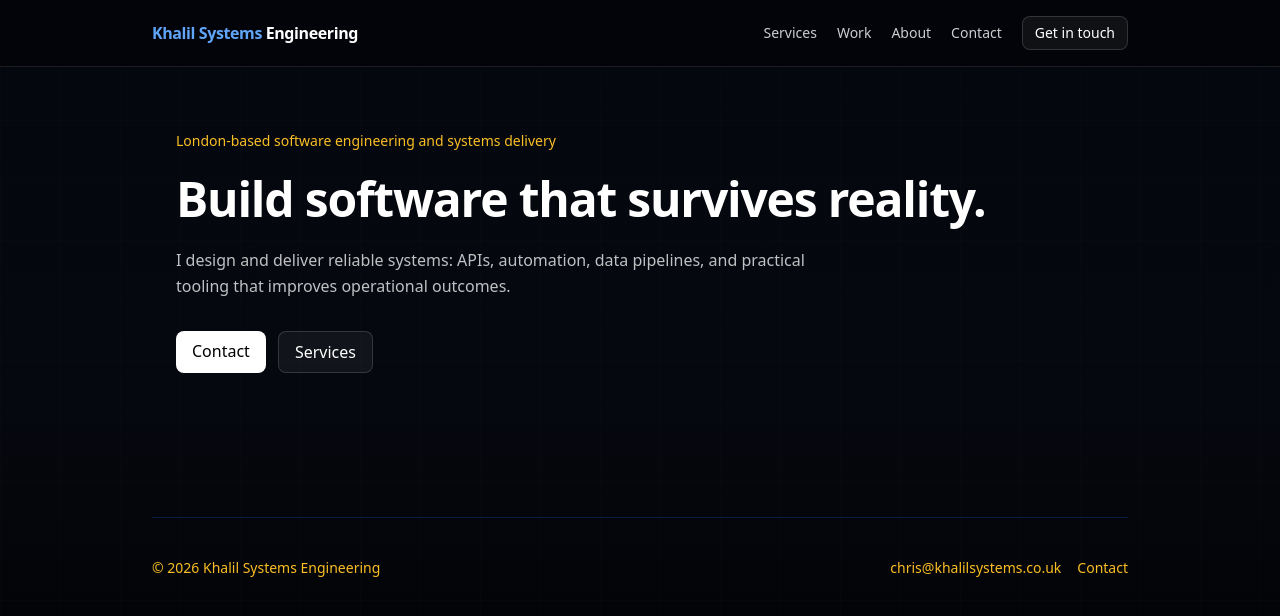
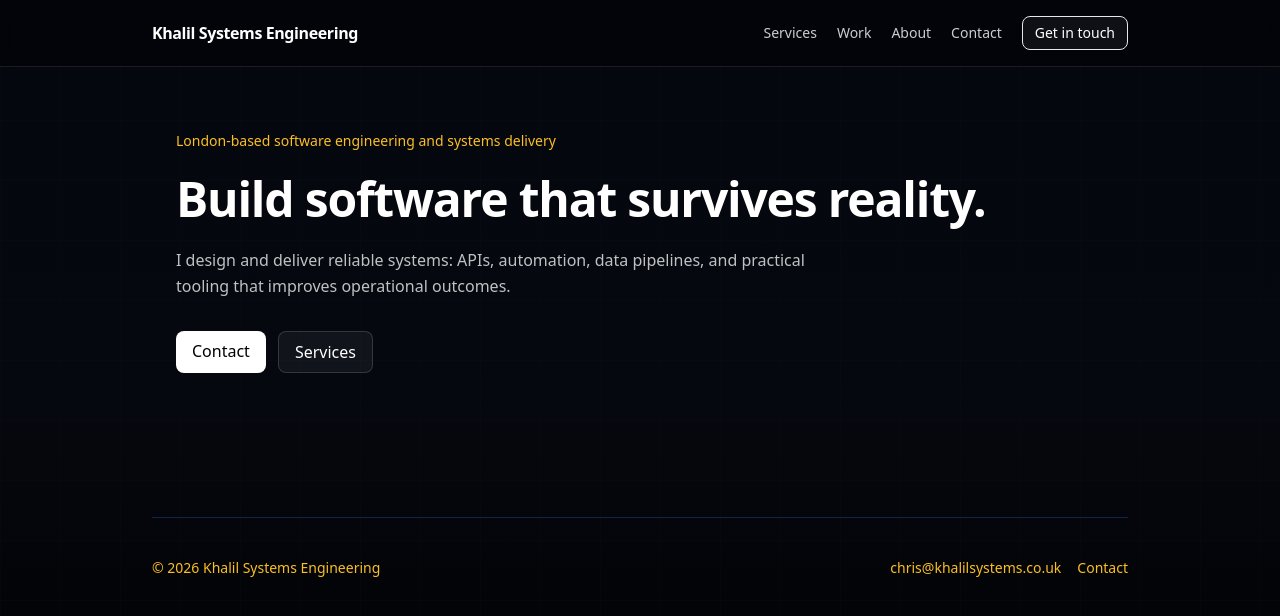
Before and after one commit to chriskhalilSE/KhalilSystems-Website, a Next.js app: page / in a window 1280 px wide. Shown: the top 616 px of the page. Built offline with nearby package versions, Linux system fonts and the light colour scheme.

Commit message:
Layout tweaks

```diff
--- a/app/layout.tsx
+++ b/app/layout.tsx
@@ -29,7 +29,7 @@
         <div className="mx-auto max-w-5xl px-6">
           {children}
 
-          <footer className="mt-20 border-t border-blue-600/25 py-10 text-sm text-amber-400">
+          <footer className="mt-20 border-t border-blue-500/25 py-10 text-sm text-amber-400">
             <div className="flex flex-col gap-2 md:flex-row md:items-center md:justify-between">
               <div>© {new Date().getFullYear()} Khalil Systems Engineering</div>
               <div className="flex gap-4">
--- a/components/navbar.tsx
+++ b/components/navbar.tsx
@@ -14,7 +14,7 @@
     <header className="sticky top-0 z-50 border-b border-white/10 bg-black/40 backdrop-blur">
       <div className="mx-auto flex max-w-5xl items-center justify-between px-6 py-4">
         <Link href="/" className="font-semibold tracking-tight text-white">
-          <span className="text-blue-400">Khalil Systems</span> Engineering
+          <span className="text-Amber-400">Khalil Systems Engineering</span>
         </Link>
 
         <nav className="flex items-center gap-5">
@@ -25,7 +25,7 @@
 
           <Link
             href="/contact"
-            className="rounded-lg border border-white/15 bg-white/5 px-3 py-1.5 text-sm text-white hover:bg-white/10 transition"
+            className="rounded-lg border border-Amber-400/15 bg-white/5 px-3 py-1.5 text-sm text-Amber-400 hover:bg-white/10 transition"
           >
             Get in touch
           </Link>
```
